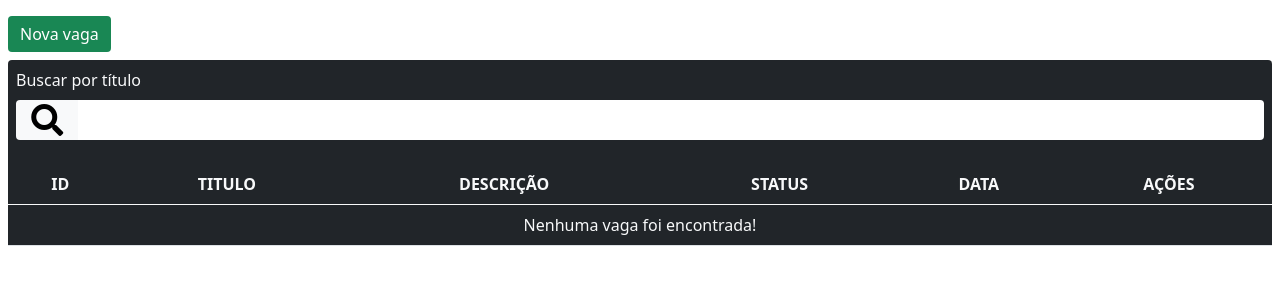
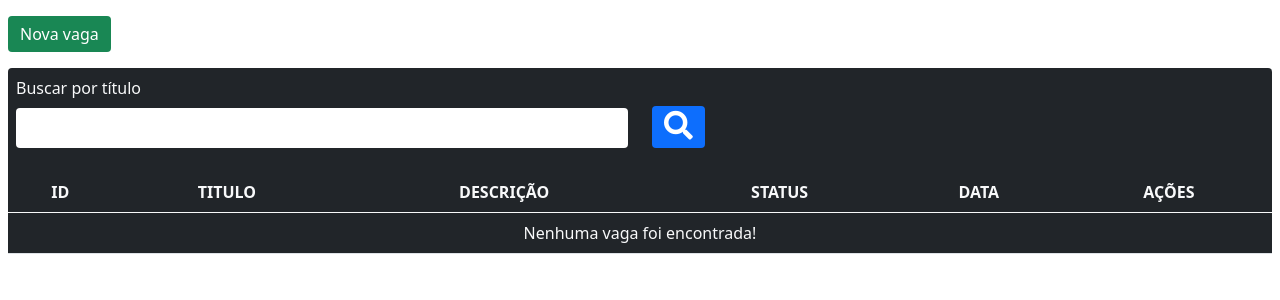
Before and after one commit to nicolsam/PHP-CRUD, a PHP site: page /index.php in a window 1280 px wide. Shown: the part 152-452 px from the top of the page. Run offline with PHP 8.4, Linux system fonts and the light colour scheme; data that the repository does not hold is empty.

Commit message:
Atualização de estilo da função de pesquisar

```diff
--- a/includes/listagem.php
+++ b/includes/listagem.php
@@ -38,7 +38,7 @@
 ?>
 
 <main class="p-2">
-    <section class="mb-2">
+    <section class="mb-3">
         <a href="cadastrar.php">
             <button class="btn btn-success">Nova vaga</button>
         </a>
@@ -50,12 +50,10 @@
                 <div class="row">
                     <div class="col">
                         <label class="mb-2" for="search-input">Buscar por título</label>
-                        <div class="d-flex">
-                            <div style="width:5%;border-radius: .25rem 0 0 .25rem;" class="d-flex justify-content-center align-items-center bg-light">
-                                <i class="fas fa-search fa-2x" style="color:black;"></i>
-                            </div>
-                            <input type="text" name="busca" id="search-input" class="form-control p-2" style="width:95%;border-radius: 0 .25rem .25rem 0;border:none;">
-                        </div>
+                        <input type="text" name="busca" id="search-input" class="form-control p-2">
+                    </div>
+                    <div class="col d-flex align-items-end">
+                        <button type="submit" class="btn btn-primary"><i class="fas fa-search" style="font-size: 1.8rem !important;"></i></button>
                     </div>
                 </div>
             </form>
```
